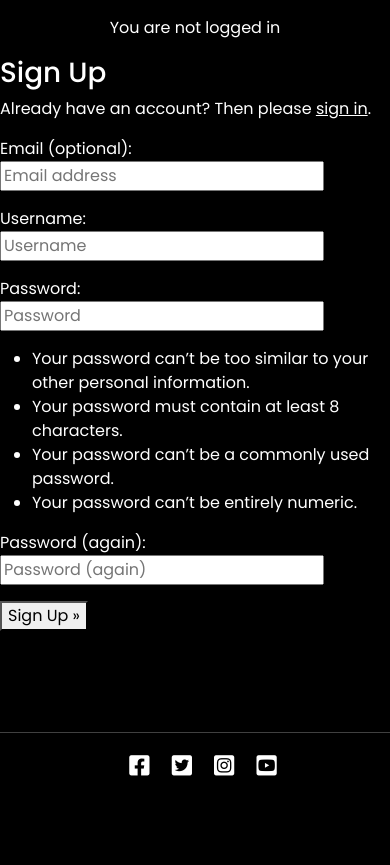
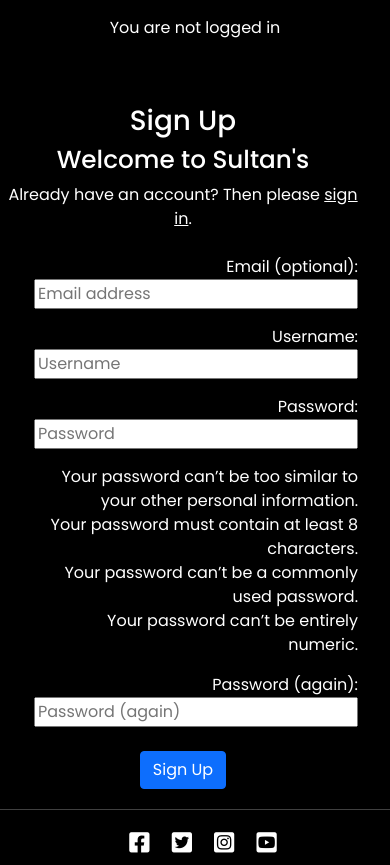
Before and after one commit to NaveedNaseem84/PP4-Sultans-Restaurant, a Django app: page /accounts/signup/ in a window 390 px wide. Shown: the part 56-921 px from the top of the page. Before the commit the page ends 832 px from the top, so only its background shows below. Run offline with Django 4.2, Linux system fonts and the light colour scheme.

Commit message:
style signup login/out pages. refine link styles on base and index page.

```diff
--- a/static/css/style.css
+++ b/static/css/style.css
@@ -268,7 +268,15 @@ a:visited {
 
 }
 
+/*login, logout, register pages */
 
+.remove-ul-style ul {
+list-style-type: none;
+}
+
+.remove-ul-style li {
+  text-align: right;
+ }
 
 /*footer styling*/
 footer {
--- a/sultans/settings.py
+++ b/sultans/settings.py
@@ -29,7 +29,7 @@ TEMPLATES_DIR = os.path.join(BASE_DIR, 'templates')
 SECRET_KEY = os.environ.get("SECRET_KEY")
 
 # SECURITY WARNING: don't run with debug turned on in production!
-DEBUG = True
+DEBUG = False
 
 ALLOWED_HOSTS = ['127.0.0.1',
                  '.herokuapp.com',
--- a/templates/account/signup.html
+++ b/templates/account/signup.html
@@ -6,17 +6,22 @@
 {% block head_title %}{% trans "Signup" %}{% endblock head_title %}
 
 {% block content %}
+<div class=" col-sm-12 pe-4 pt-5 text-center">
   <h1>{% trans "Sign Up" %}</h1>
+  <h2>Welcome to Sultan's</h2>
 
   <p>{% blocktrans %}Already have an account? Then please <a href="{{ login_url }}">sign in</a>.{% endblocktrans %}</p>
-
-<form class="signup" id="signup_form" method="post" action="{% url 'account_signup' %}">
+  <div class="col-sm-7 text-end p-2">
+    <form class="signup remove-ul-style" id="signup_form" method="post" action="{% url 'account_signup' %}">
       {% csrf_token %}
       {{ form.as_p }}
       {% if redirect_field_value %}
       <input type="hidden" name="{{ redirect_field_name }}" value="{{ redirect_field_value }}" />
       {% endif %}
-  <button type="submit">{% trans "Sign Up" %} &raquo;</button>
+  </div>
+  <button class="btn btn-primary" type="submit">{% trans "Sign Up" %}</button>
+
   </form>
+</div>
 
 {% endblock content %}
--- a/templates/base.html
+++ b/templates/base.html
@@ -124,10 +124,10 @@
   <!--footer-->
   <footer class="footer mt-auto py-1 dark-bg fs-3 text-center ">
     <hr>
-    <a href="https://Facebook.com" target="_blank" rel="noopener" aria-label="new tab - visit us on facebook"><i class="fab fa-facebook-square ms-3"></i></a>
-    <a href="https://x.com/?lang=en" target="_blank" rel="noopener" aria-label="new tab - visit us on X"><i class="fab fa-twitter-square ms-3"></i></a>
-    <a href="https://www.instagram.com" target="_blank" rel="noopener" aria-label="new tab - visit us on instagram"><i class="fab fa-instagram-square ms-3"></i></a>
-    <a href="https://www.youtube.com/" target="_blank" rel="noopener" aria-label="new tab - visit us on youtube"><i class="fab fa-youtube-square ms-3"></i></a>
+    <a href="https://Facebook.com" target="_blank" rel="noopener" aria-label="new tab - visit us on facebook"><i class="fab fa-facebook-square ms-3 text-white"></i></a>
+    <a href="https://x.com/?lang=en" target="_blank" rel="noopener" aria-label="new tab - visit us on X"><i class="fab fa-twitter-square ms-3 text-white"></i></a>
+    <a href="https://www.instagram.com" target="_blank" rel="noopener" aria-label="new tab - visit us on instagram"><i class="fab fa-instagram-square ms-3 text-white"></i></a>
+    <a href="https://www.youtube.com/" target="_blank" rel="noopener" aria-label="new tab - visit us on youtube"><i class="fab fa-youtube-square ms-3 text-white"></i></a>
   </footer>
   <!--bootstrap js import-->
   <script src="https://cdn.jsdelivr.net/npm/bootstrap@5.0.1/dist/js/bootstrap.bundle.min.js"
```
Also changed, not shown: static/js/bookings.js (+0 -9 lines), templates/account/login.html (+7 -3 lines), templates/account/logout.html (+6 -4 lines), welcome/templates/welcome/index.html (+4 -3 lines). Lines whose indentation alone changed are shown as unchanged.
